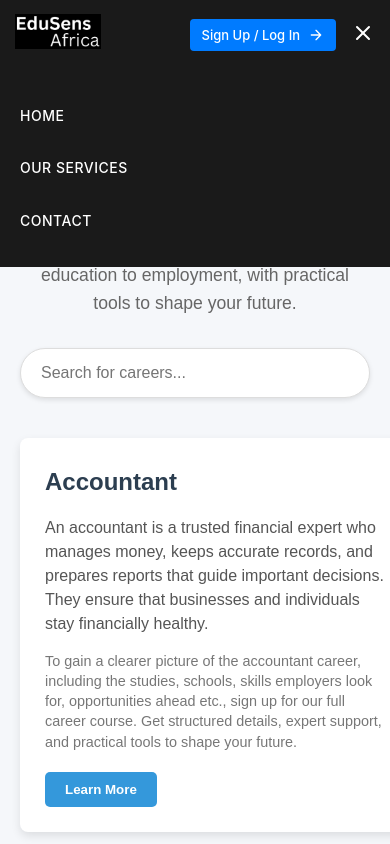
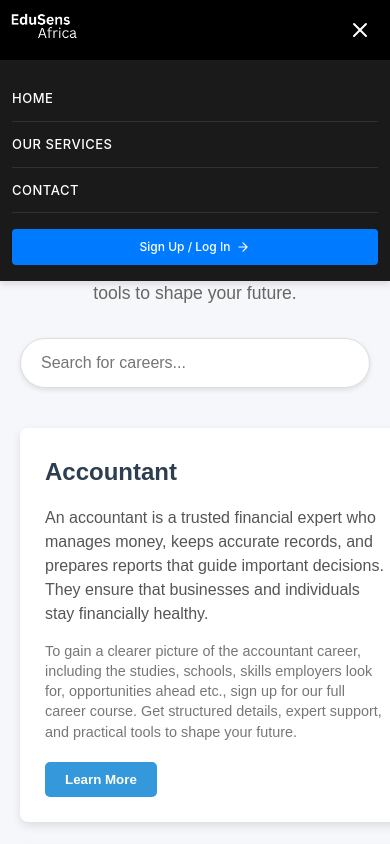
Before and after one commit to BcodezMUJJE/EDUSENS, a React (Create React App) app in the folder edusens/: page /Edusens-Careers in a window 390 px wide. Both pictures are taken after a click on the button "Toggle navigation". Shown: the top 844 px of the page. Built offline with nearby package versions, Linux system fonts and the light colour scheme.

Commit message:
more is yet to come

```diff
--- a/edusens/src/Components/Navbar.css
+++ b/edusens/src/Components/Navbar.css
@@ -5,23 +5,23 @@
   box-sizing: border-box;
 }
 
-/* Navbar.css */
+/* Root variables for consistent styling */
 :root {
   /* Color scheme */
-  --primary: #2563eb;
-  --primary-hover: #1d4ed8;
-  --primary-light: rgba(37, 99, 235, 0.1);
+  --primary: #007BFF;
+  --primary-hover: #0069d9;
+  --bg-dark: #1a1a1a;
   --text-white: #ffffff;
   --text-white-muted: rgba(255, 255, 255, 0.85);
-  --bg-black: #000000;
   --border-light: rgba(255, 255, 255, 0.1);
 
   /* Typography */
-  --font-sans: system-ui, -apple-system, sans-serif;
+  --font-sans: 'Inter', Arial, sans-serif;
 
   /* Spacing */
-  --space-unit: 0.5rem; /* 8px base */
-  --border-radius: 0.375rem;
+  --navbar-height: 70px;
+  --indicator-height: 4px;
+  --mobile-menu-top: var(--navbar-height);
 }
 
 /* Navbar wrapper for fixed positioning */
@@ -35,8 +35,8 @@
 
 /* Main navbar styling */
 .navbar {
-  background-color: #1a1a1a;
-  height: 70px;
+  background-color: black;
+  height: var(--navbar-height);
   width: 100%;
   transition: box-shadow 0.3s ease;
 }
@@ -81,14 +81,14 @@
 }
 
 .nav-link {
-  color: white;
+  color: var(--text-white);
   text-decoration: none;
-  font-family: 'Inter', Arial, sans-serif;
+  font-family: var(--font-sans);
   font-size: 14px;
   font-weight: 500;
   letter-spacing: 0.5px;
   padding: 0 12px;
-  height: 70px;
+  height: var(--navbar-height);
   display: flex;
   align-items: center;
   position: relative;
@@ -96,11 +96,11 @@
 }
 
 .nav-link:hover {
-  color: #e6e6e6;
+  color: var(--text-white-muted);
 }
 
 .nav-link.active {
-  color: white;
+  color: var(--text-white);
 }
 
 .nav-link.active::after {
@@ -110,7 +110,7 @@
   left: 12px;
   right: 12px;
   height: 2px;
-  background-color: #007BFF;
+  background-color: var(--primary);
 }
 
 /* Auth button styling */
@@ -121,12 +121,12 @@
 .auth-button {
   display: flex;
   align-items: center;
-  background-color: #007BFF;
-  color: white;
+  background-color: var(--primary);
+  color: var(--text-white);
   border: none;
   border-radius: 4px;
   padding: 8px 16px;
-  font-family: 'Inter', Arial, sans-serif;
+  font-family: var(--font-sans);
   font-size: 14px;
   font-weight: 500;
   text-decoration: none;
@@ -134,7 +134,7 @@
 }
 
 .auth-button:hover {
-  background-color: #0069d9;
+  background-color: var(--primary-hover);
 }
 
 .auth-button-text {
@@ -154,15 +154,16 @@
   display: none;
   background: transparent;
   border: none;
-  color: white;
+  color: var(--text-white);
   cursor: pointer;
   margin-left: 15px;
+  padding: 8px;
 }
 
 /* Green indicator bar */
 .navbar-indicator {
   background: linear-gradient(to right, #00c853, #009624);
-  height: 4px;
+  height: var(--indicator-height);
   width: 100%;
   position: relative;
 }
@@ -192,29 +193,62 @@
 
 /* Add page content padding for fixed navbar */
 body {
-  padding-top: 74px; /* navbar height + indicator height */
+  padding-top: calc(var(--navbar-height) + var(--indicator-height));
 }
 
-/* Responsive layout */
-@media (max-width: 992px) {
+/* ===== RESPONSIVE STYLES ===== */
+
+/* Large Desktop (1200px and above) */
+@media (max-width: 1200px) {
+  .navbar-container {
+    padding: 0 16px;
+  }
+
+  .nav-link {
+    padding: 0 10px;
+  }
+}
+
+/* Desktop (1024px - 1199px) */
+@media (max-width: 1023px) {
+  .navbar-logo {
+    height: 36px;
+  }
+
+  .nav-link {
+    font-size: 13px;
+    padding: 0 8px;
+  }
+
+  .auth-button {
+    padding: 7px 14px;
+    font-size: 13px;
+  }
+}
+
+/* Tablet (768px - 1023px) */
+@media (max-width: 1023px) and (min-width: 768px) {
   .menu-toggle {
-    display: block;
+    display: flex;
+    align-items: center;
+    justify-content: center;
   }
 
   .main-links {
     position: absolute;
-    top: 70px;
+    top: var(--mobile-menu-top);
     left: 0;
     right: 0;
-    background-color: #1a1a1a;
+    background-color: var(--bg-dark);
     flex-direction: column;
-    align-items: flex-start;
-    padding: 20px;
-    transform: translateY(-150%);
+    align-items: center;
+    padding: 16px;
+    transform: translateY(-100%);
     opacity: 0;
     visibility: hidden;
     transition: all 0.3s ease;
     z-index: 999;
+    box-shadow: 0 4px 6px rgba(0, 0, 0, 0.1);
   }
 
   .main-links.active {
@@ -224,15 +258,21 @@ body {
   }
 
   .nav-link {
-    padding: 15px 0;
     height: auto;
+    padding: 12px 0;
     width: 100%;
+    text-align: center;
+    border-bottom: 1px solid var(--border-light);
+  }
+
+  .nav-link:last-child {
+    border-bottom: none;
   }
 
   .nav-link.active::after {
-    bottom: 10px;
-    left: 0;
-    right: 75%;
+    bottom: 8px;
+    left: 25%;
+    right: 25%;
   }
 
   .auth-button-container {
@@ -240,17 +280,150 @@ body {
   }
 }
 
-@media (max-width: 576px) {
+/* Mobile (320px - 767px) */
+@media (max-width: 767px) {
+  :root {
+    --navbar-height: 60px;
+  }
+
   .navbar-container {
-    padding: 0 15px;
+    padding: 0 12px;
   }
 
   .navbar-logo {
-    height: 35px;
+    height: 32px;
+  }
+
+  .menu-toggle {
+    display: flex;
+    align-items: center;
+    justify-content: center;
+    margin-left: auto;
+  }
+
+  .navbar-right {
+    justify-content: flex-end;
+  }
+
+  .main-links {
+    position: absolute;
+    top: var(--mobile-menu-top);
+    left: 0;
+    right: 0;
+    background-color: var(--bg-dark);
+    flex-direction: column;
+    align-items: center;
+    padding: 16px 12px;
+    transform: translateY(-100%);
+    opacity: 0;
+    visibility: hidden;
+    transition: all 0.3s ease;
+    z-index: 999;
+    box-shadow: 0 4px 6px rgba(0, 0, 0, 0.1);
+  }
+
+  .main-links.active {
+    transform: translateY(0);
+    opacity: 1;
+    visibility: visible;
+  }
+
+  .nav-link {
+    height: auto;
+    padding: 12px 0;
+    width: 100%;
+    text-align: center;
+    border-bottom: 1px solid var(--border-light);
+  }
+
+  .nav-link:last-child {
+    border-bottom: none;
+  }
+
+  .nav-link.active::after {
+    bottom: 8px;
+    left: 35%;
+    right: 35%;
+  }
+
+  .auth-button-container {
+    position: relative;
+    width: 100%;
+    margin: 16px 0 0;
+    display: flex;
+    justify-content: center;
   }
 
   .auth-button {
-    padding: 6px 12px;
-    font-size: 13px;
+    width: 100%;
+    justify-content: center;
+    padding: 10px;
+  }
+
+  .indicator-dots {
+    gap: 15px;
+  }
+
+  .indicator-dot {
+    width: 6px;
+    height: 6px;
   }
 }
+
+/* Small Mobile (320px - 480px) */
+@media (max-width: 480px) {
+  .navbar-container {
+    padding: 0 10px;
+  }
+
+  .navbar-logo {
+    height: 28px;
+  }
+
+  .auth-button {
+    font-size: 12px;
+    padding: 8px 12px;
+  }
+
+  .auth-button-text {
+    margin-right: 6px;
+  }
+
+  .auth-button-icon {
+    width: 14px;
+    height: 14px;
+  }
+
+  .indicator-dots {
+    gap: 12px;
+  }
+}
+
+/* Extra Small Mobile (320px - 375px) */
+@media (max-width: 375px) {
+  :root {
+    --navbar-height: 56px;
+  }
+
+  .navbar-logo {
+    height: 24px;
+  }
+
+  .menu-toggle svg {
+    width: 20px;
+    height: 20px;
+  }
+
+  .nav-link {
+    font-size: 12px;
+    padding: 10px 0;
+  }
+
+  .main-links {
+    padding: 12px 10px;
+  }
+
+  .auth-button {
+    padding: 7px 10px;
+  }
+}
--- a/edusens/src/Components/Navbar.js
+++ b/edusens/src/Components/Navbar.js
@@ -6,6 +6,7 @@ import Logo from '../Assets/Logoo.png';
 const Navbar = () => {
   const [isMenuOpen, setIsMenuOpen] = useState(false);
   const [scrolled, setScrolled] = useState(false);
+  const [screenWidth, setScreenWidth] = useState(window.innerWidth);
   const location = useLocation();
 
   // Track scroll position to add shadow when scrolled
@@ -21,6 +22,40 @@ const Navbar = () => {
     window.addEventListener('scroll', handleScroll);
     return () => window.removeEventListener('scroll', handleScroll);
   }, []);
+
+  // Track screen width for responsive behavior
+  useEffect(() => {
+    const handleResize = () => {
+      setScreenWidth(window.innerWidth);
+      if (window.innerWidth > 1023) {
+        setIsMenuOpen(false);
+      }
+    };
+
+    window.addEventListener('resize', handleResize);
+    return () => window.removeEventListener('resize', handleResize);
+  }, []);
+
+  // Close menu when clicking on a link
+  const handleLinkClick = () => {
+    if (screenWidth <= 1023) {
+      setIsMenuOpen(false);
+    }
+  };
+
+  // Close menu when clicking outside
+  useEffect(() => {
+    const handleClickOutside = (event) => {
+      if (isMenuOpen &&
+          event.target.closest('.navbar-right') === null &&
+          event.target.closest('.menu-toggle') === null) {
+        setIsMenuOpen(false);
+      }
+    };
+
+    document.addEventListener('click', handleClickOutside);
+    return () => document.removeEventListener('click', handleClickOutside);
+  }, [isMenuOpen]);
 
   return (
     <div className="navbar-wrapper">
@@ -39,27 +74,13 @@ const Navbar = () => {
 
           {/* Right-aligned navigation and auth button */}
           <div className="navbar-right">
-            {/* Main navigation links */}
-            <div className={`main-links ${isMenuOpen ? 'active' : ''}`}>
-              <Link to="/" className={`nav-link ${location.pathname === '/' ? 'active' : ''}`}>HOME</Link>
-              <Link to="/Our-Services" className={`nav-link ${location.pathname === '/Our-Services' ? 'active' : ''}`}>OUR SERVICES</Link>
-              <Link to="/contact-us" className={`nav-link ${location.pathname === '/contact-us' ? 'active' : ''}`}>CONTACT</Link>
-            </div>
-
-            {/* Auth button */}
-            <div className="auth-button-container">
-              <Link to="/auth" className="auth-button">
-                <span className="auth-button-text">Sign Up / Log In</span>
-                <svg className="auth-button-icon" width="16" height="16" viewBox="0 0 24 24" fill="none" xmlns="http://www.w3.org/2000/svg">
-                  <path d="M5 12H19M19 12L12 5M19 12L12 19" stroke="currentColor" strokeWidth="2" strokeLinecap="round" strokeLinejoin="round"/>
-                </svg>
-              </Link>
-            </div>
-
-            {/* Mobile menu toggle */}
+            {/* Mobile menu toggle button */}
             <button
               className="menu-toggle"
-              onClick={() => setIsMenuOpen(!isMenuOpen)}
+              onClick={(e) => {
+                e.stopPropagation();
+                setIsMenuOpen(!isMenuOpen);
+              }}
               aria-label="Toggle navigation"
               aria-expanded={isMenuOpen}
             >
@@ -76,6 +97,55 @@ const Navbar = () => {
                 </svg>
               )}
             </button>
+
+            {/* Main navigation links */}
+            <div className={`main-links ${isMenuOpen ? 'active' : ''}`}>
+              <Link
+                to="/"
+                className={`nav-link ${location.pathname === '/' ? 'active' : ''}`}
+                onClick={handleLinkClick}
+              >
+                HOME
+              </Link>
+              <Link
+                to="/Our-Services"
+                className={`nav-link ${location.pathname === '/Our-Services' ? 'active' : ''}`}
+                onClick={handleLinkClick}
+              >
+                OUR SERVICES
+              </Link>
+              <Link
+                to="/contact-us"
+                className={`nav-link ${location.pathname === '/contact-us' ? 'active' : ''}`}
+                onClick={handleLinkClick}
+              >
+                CONTACT
+              </Link>
+
+              {/* Auth button (inside mobile menu for small screens) */}
+              {screenWidth <= 767 && (
+                <div className="auth-button-container">
+                  <Link to="/auth" className="auth-button" onClick={handleLinkClick}>
+                    <span className="auth-button-text">Sign Up / Log In</span>
+                    <svg className="auth-button-icon" width="16" height="16" viewBox="0 0 24 24" fill="none" xmlns="http://www.w3.org/2000/svg">
+                      <path d="M5 12H19M19 12L12 5M19 12L12 19" stroke="currentColor" strokeWidth="2" strokeLinecap="round" strokeLinejoin="round"/>
+                    </svg>
+                  </Link>
+                </div>
+              )}
+            </div>
+
+            {/* Auth button (outside mobile menu for larger screens) */}
+            {screenWidth > 767 && (
+              <div className="auth-button-container">
+                <Link to="/auth" className="auth-button">
+                  <span className="auth-button-text">Sign Up / Log In</span>
+                  <svg className="auth-button-icon" width="16" height="16" viewBox="0 0 24 24" fill="none" xmlns="http://www.w3.org/2000/svg">
+                    <path d="M5 12H19M19 12L12 5M19 12L12 19" stroke="currentColor" strokeWidth="2" strokeLinecap="round" strokeLinejoin="round"/>
+                  </svg>
+                </Link>
+              </div>
+            )}
           </div>
         </div>
       </nav>
```
Also changed, not shown: edusens/src/Components/ContactUsPage.js (+23 -23 lines).
